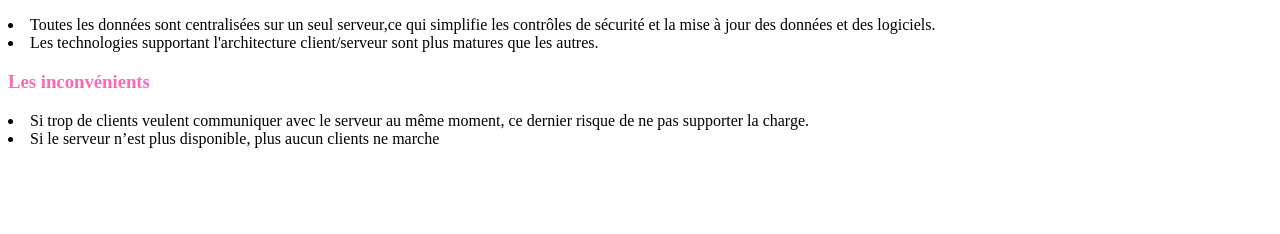
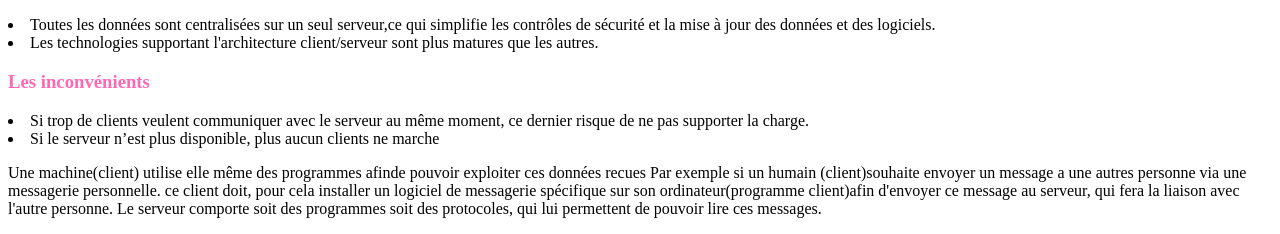
Before and after one commit to Louiselegllx/Mon-site-Louise, a plain HTML site: page index.html in a window 1280 px wide. Shown: the part 690-924 px from the top of the page. Before the commit the page ends 846 px from the top, so only its background shows below. Drawn offline with Linux system fonts and the light colour scheme.

Commit message:
nouveau12

```diff
--- a/index.html
+++ b/index.html
@@ -16,5 +16,6 @@
     <h3 style="color:hotpink">Un client</h3><lu><li>il est actif</li><li>il envoie des requêtes au serveur</li><li>il attend et reçoit les réponses du serveur</li></lu>
     <img src="https://www.geonov.fr/fig/client-server/client-server-small.png"><h3 style="color:hotpink">Les avantages</h3><lu><li>Toutes les données sont centralisées sur un seul serveur,ce qui simplifie les contrôles de sécurité et la mise à jour des données et des logiciels.</li><li>Les technologies supportant l'architecture client/serveur sont plus matures que les autres.</li></lu>
     <h3 style="color:hotpink">Les inconvénients</h3><lu><li>Si trop de clients veulent communiquer avec le  serveur au même moment, ce dernier risque de ne pas supporter la charge.</li><li>Si le serveur n’est plus disponible, plus aucun clients ne marche</li></lu>
-</body>
+<p>Une machine(client) utilise elle même des programmes afinde pouvoir exploiter ces données recues
+    Par exemple si un humain (client)souhaite envoyer un message a une autres personne via une messagerie personnelle. ce client doit, pour cela installer un logiciel de messagerie spécifique sur son ordinateur(programme client)afin d'envoyer ce message au serveur, qui fera la liaison avec l'autre personne. Le serveur comporte soit des programmes soit des protocoles, qui lui permettent de pouvoir lire ces messages.</p></body>
 </html>
```
